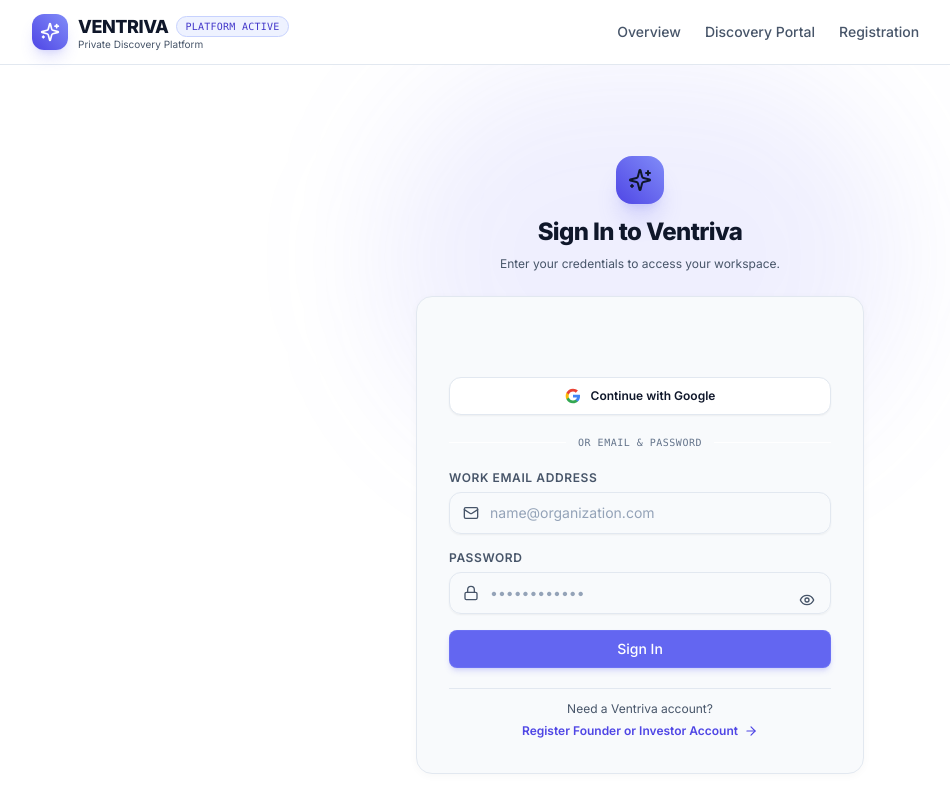
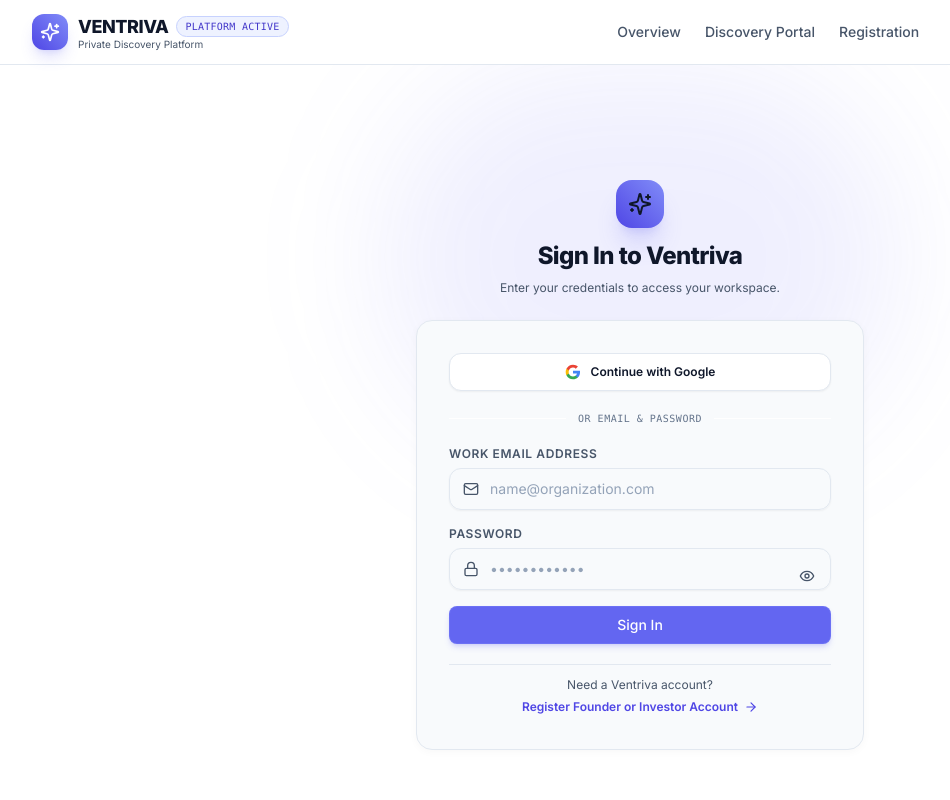
Before and after one commit to Vamshikrishna0372/VENTRIVA, a React (Vite) app in the folder client/: page /login in a window 1280 px wide. Shown: the top 800 px of the page, without its empty margins (0-950 px from the left). Built offline with nearby package versions, Linux system fonts and the light colour scheme; no server answers.

Commit message:
fix(ui): eliminate duplicate Google SignIn button rendering on login page

```diff
--- a/client/src/components/auth/GoogleSignInButton.jsx
+++ b/client/src/components/auth/GoogleSignInButton.jsx
@@ -206,10 +206,7 @@
           <Loader2 className="w-4 h-4 text-brand-400 animate-spin" />
           <span>Authenticating with Google...</span>
         </div>
-      ) : (
-        <>
-          <div ref={buttonRef} className="w-full min-h-[40px] flex justify-center" />
-          {showFallbackButton && (
+      ) : showFallbackButton ? (
         <button
           type="button"
           onClick={triggerOAuthPopup}
@@ -235,8 +232,8 @@
           </svg>
           <span>Continue with Google</span>
         </button>
-          )}
-        </>
+      ) : (
+        <div ref={buttonRef} className="w-full min-h-[40px] flex justify-center" />
       )}
 
       {/* Role Onboarding Modal for New Google Users */}
```
Lines whose indentation alone changed are shown as unchanged.
